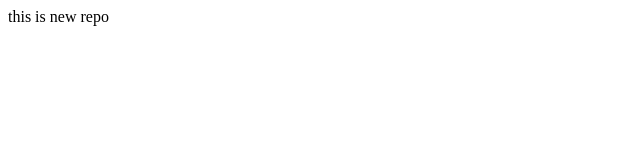
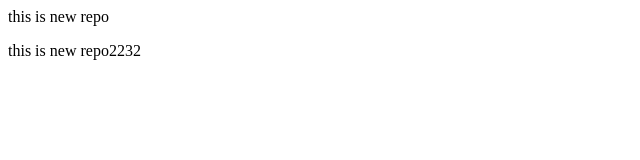
Before and after one commit to deepak0063/demo-2, a plain HTML site: page index.html in a window 1280 px wide. Shown: the whole page, without its empty margins (0-640 px from the left). Drawn offline with Linux system fonts and the light colour scheme.

```diff
--- a/index.html
+++ b/index.html
@@ -1 +1,2 @@
 <p>this is new repo</p>
+<p>this is new repo2232</p>
```
